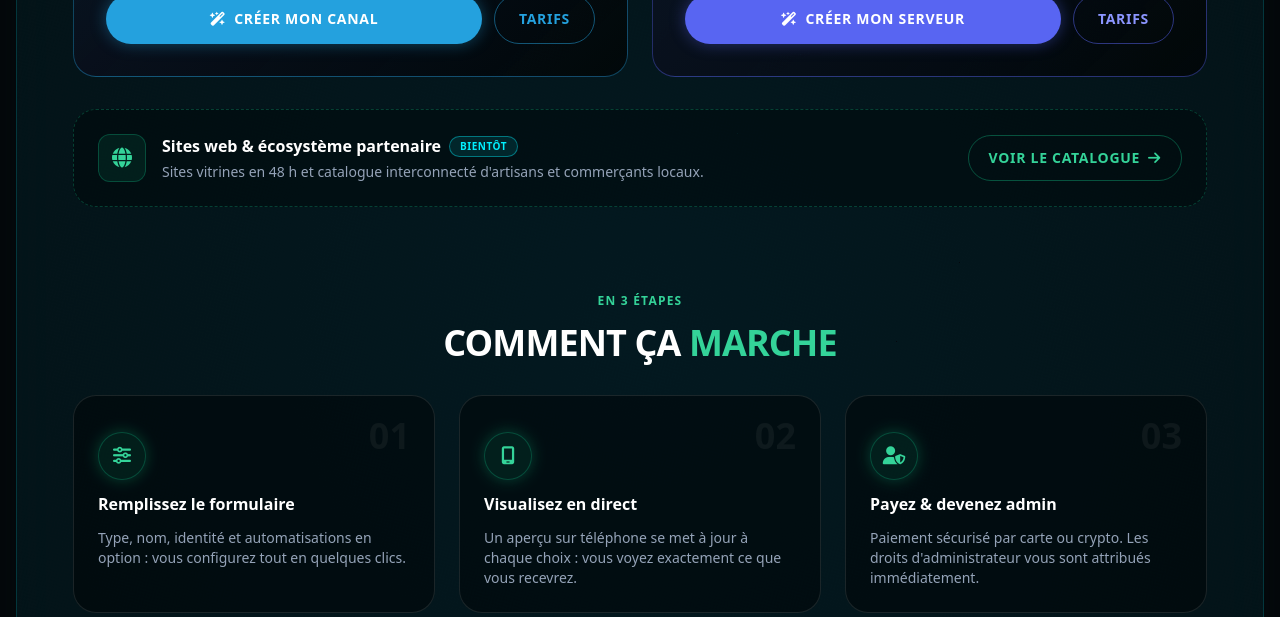
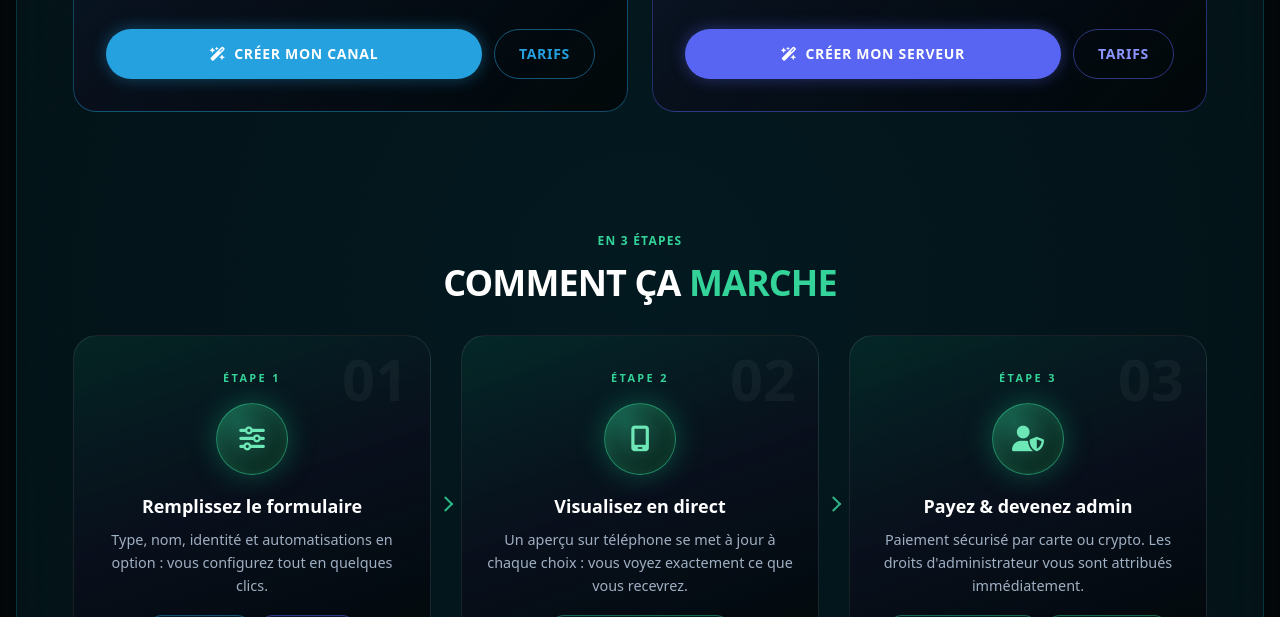
Before and after one commit to adambbk/devgram.github.io, a plain HTML site: page index.html in a window 1280 px wide. Shown: the part 1509-2126 px from the top of the page. Drawn offline with nearby package versions, Linux system fonts and the light colour scheme; animation ran at ten frames a second.

```diff
--- a/index.html
+++ b/index.html
@@ -56,6 +56,35 @@
 .why-cta{display:flex;flex-wrap:wrap;gap:12px 20px;align-items:center;justify-content:center;margin-top:30px;color:#9aa6b8;font-size:.92rem}
 .why-cta-btn{display:inline-flex;gap:8px;align-items:center;padding:13px 24px;border-radius:999px;background:linear-gradient(135deg,#10b981,#059669);color:#04130d;font-weight:800;font-size:.8rem;text-transform:uppercase;letter-spacing:.06em;text-decoration:none;box-shadow:0 0 18px rgba(16,185,129,.4);transition:transform .2s,box-shadow .2s}
 .why-cta-btn:hover{transform:translateY(-2px);box-shadow:0 0 26px rgba(16,185,129,.6)}
+
+/* Espace entre les grandes sections de l'accueil */
+#view-landing > * + *{margin-top:clamp(5rem,9vw,8.5rem)!important}
+/* Comment ça marche */
+.how-grid{list-style:none;margin:0;padding:0;display:grid;grid-template-columns:1fr;gap:26px}
+@media (min-width:768px){.how-grid{grid-template-columns:repeat(3,1fr);gap:30px}}
+.how-card{position:relative;padding:34px 24px 28px;border-radius:24px;text-align:center;
+  background:linear-gradient(160deg,rgba(16,185,129,.10),rgba(10,15,29,.84) 48%,rgba(0,0,0,.55));
+  border:1px solid rgba(255,255,255,.09);backdrop-filter:blur(6px);transition:transform .3s,border-color .3s,box-shadow .3s}
+.how-card:hover{transform:translateY(-7px);border-color:rgba(52,211,153,.55);box-shadow:0 18px 44px rgba(16,185,129,.16),0 0 0 1px rgba(52,211,153,.18)}
+.how-num{position:absolute;top:14px;right:22px;font-size:3.6rem;line-height:1;font-weight:900;color:rgba(255,255,255,.045)}
+.how-step{display:block;margin-bottom:16px;font-size:.68rem;font-weight:800;letter-spacing:.22em;text-transform:uppercase;color:#34d399}
+.how-ic{width:72px;height:72px;margin:0 auto 18px;border-radius:50%;display:grid;place-items:center;font-size:1.6rem;color:#6ee7b7;
+  background:radial-gradient(circle at 30% 25%,rgba(52,211,153,.38),rgba(6,24,18,.96));border:1px solid rgba(52,211,153,.55);
+  box-shadow:0 0 28px rgba(16,185,129,.35),inset 0 0 14px rgba(52,211,153,.2);transition:transform .3s}
+.how-card:hover .how-ic{transform:scale(1.08) rotate(-4deg)}
+.how-card h3{margin:0 0 8px;font-size:1.12rem;font-weight:800;color:#fff}
+.how-card p{margin:0;color:#9fb0c3;font-size:.9rem;line-height:1.6}
+.how-chips{display:flex;justify-content:center;flex-wrap:wrap;gap:8px;margin-top:18px}
+.how-chip{display:inline-flex;align-items:center;gap:6px;padding:5px 11px;border-radius:99px;font-size:.68rem;font-weight:700;letter-spacing:.05em;text-transform:uppercase;
+  color:#cbd5e1;background:rgba(255,255,255,.05);border:1px solid rgba(255,255,255,.12)}
+.how-chip.tg{color:#24A1DE;background:rgba(36,161,222,.10);border-color:rgba(36,161,222,.4)}
+.how-chip.dc{color:#8b95ff;background:rgba(88,101,242,.12);border-color:rgba(88,101,242,.45)}
+.how-chip.em{color:#34d399;background:rgba(16,185,129,.10);border-color:rgba(52,211,153,.4)}
+/* chevrons entre les cartes */
+.how-card:not(:last-child)::after{content:"";position:absolute;width:11px;height:11px;border-top:2px solid #34d399;border-right:2px solid #34d399;opacity:.85;
+  top:50%;right:-21px;transform:translateY(-50%) rotate(45deg)}
+@media (max-width:767px){.how-card:not(:last-child)::after{top:auto;bottom:-20px;right:50%;transform:translateX(50%) rotate(135deg)}}
+@media (prefers-reduced-motion:reduce){.how-card,.how-ic{transition:none}.how-card:hover{transform:none}}
 </style>
 </head>
 <body class="bg-[#05060a] text-white min-h-screen relative overflow-x-hidden flex flex-col justify-between">
@@ -310,25 +339,6 @@
               </div>
             </article>
           </div>
-
-          <!-- Prochainement : sites web -->
-          <div class="rounded-[23px] border border-dashed border-emerald-500/30 bg-black/30 p-5 sm:p-6 flex flex-col sm:flex-row sm:items-center justify-between gap-4">
-            <div class="flex items-start sm:items-center gap-4">
-              <div class="w-12 h-12 shrink-0 rounded-xl bg-emerald-500/10 border border-emerald-500/30 text-emerald-400 flex items-center justify-center text-xl">
-                <i class="fa-solid fa-globe"></i>
-              </div>
-              <div>
-                <div class="flex flex-wrap items-center gap-2">
-                  <h3 class="font-bold text-white">Sites web &amp; écosystème partenaire</h3>
-                  <span class="dl-soon">Bientôt</span>
-                </div>
-                <p class="text-xs sm:text-sm text-cyborg-text mt-1">Sites vitrines en 48 h et catalogue interconnecté d'artisans et commerçants locaux.</p>
-              </div>
-            </div>
-            <button onclick="switchView('catalogue')" class="shrink-0 px-5 py-3 rounded-full text-xs sm:text-sm font-bold uppercase tracking-wider border border-emerald-500/40 text-emerald-400 hover:bg-emerald-500/10 transition-all flex items-center justify-center gap-2">
-              Voir le catalogue <i class="fa-solid fa-arrow-right"></i>
-            </button>
-          </div>
         </div>
 
         <!-- COMMENT ÇA MARCHE -->
@@ -338,29 +348,54 @@
             <h2 class="text-2xl sm:text-4xl font-black uppercase tracking-tight text-white">Comment ça <span class="text-emerald-400">marche</span></h2>
           </div>
 
-          <div class="grid grid-cols-1 md:grid-cols-3 gap-4 sm:gap-6">
-            <div class="relative rounded-[23px] bg-black/40 border border-white/10 p-6 space-y-3 hover:border-emerald-500/40 transition-colors">
-              <span class="absolute top-5 right-6 text-4xl font-black text-white/5">01</span>
-              <div class="w-12 h-12 rounded-full bg-emerald-500/10 border border-emerald-500/30 flex items-center justify-center text-emerald-400 text-lg shadow-[0_0_15px_rgba(16,185,129,0.3)]"><i class="fa-solid fa-sliders"></i></div>
-              <h3 class="font-bold text-white">Remplissez le formulaire</h3>
-              <p class="text-xs sm:text-sm text-cyborg-text leading-relaxed">Type, nom, identité et automatisations en option : vous configurez tout en quelques clics.</p>
-            </div>
-            <div class="relative rounded-[23px] bg-black/40 border border-white/10 p-6 space-y-3 hover:border-emerald-500/40 transition-colors">
-              <span class="absolute top-5 right-6 text-4xl font-black text-white/5">02</span>
-              <div class="w-12 h-12 rounded-full bg-emerald-500/10 border border-emerald-500/30 flex items-center justify-center text-emerald-400 text-lg shadow-[0_0_15px_rgba(16,185,129,0.3)]"><i class="fa-solid fa-mobile-screen"></i></div>
-              <h3 class="font-bold text-white">Visualisez en direct</h3>
-              <p class="text-xs sm:text-sm text-cyborg-text leading-relaxed">Un aperçu sur téléphone se met à jour à chaque choix : vous voyez exactement ce que vous recevrez.</p>
-            </div>
-            <div class="relative rounded-[23px] bg-black/40 border border-white/10 p-6 space-y-3 hover:border-emerald-500/40 transition-colors">
-              <span class="absolute top-5 right-6 text-4xl font-black text-white/5">03</span>
-              <div class="w-12 h-12 rounded-full bg-emerald-500/10 border border-emerald-500/30 flex items-center justify-center text-emerald-400 text-lg shadow-[0_0_15px_rgba(16,185,129,0.3)]"><i class="fa-solid fa-user-shield"></i></div>
-              <h3 class="font-bold text-white">Payez &amp; devenez admin</h3>
-              <p class="text-xs sm:text-sm text-cyborg-text leading-relaxed">Paiement sécurisé par carte ou crypto. Les droits d'administrateur vous sont attribués immédiatement.</p>
-            </div>
+          <ol class="how-grid">
+            <li class="how-card">
+              <span class="how-num">01</span>
+              <span class="how-step">Étape 1</span>
+              <div class="how-ic"><i class="fa-solid fa-sliders"></i></div>
+              <h3>Remplissez le formulaire</h3>
+              <p>Type, nom, identité et automatisations en option : vous configurez tout en quelques clics.</p>
+              <div class="how-chips"><span class="how-chip tg"><i class="fa-brands fa-telegram"></i> Telegram</span><span class="how-chip dc"><i class="fa-brands fa-discord"></i> Discord</span></div>
+            </li>
+            <li class="how-card">
+              <span class="how-num">02</span>
+              <span class="how-step">Étape 2</span>
+              <div class="how-ic"><i class="fa-solid fa-mobile-screen"></i></div>
+              <h3>Visualisez en direct</h3>
+              <p>Un aperçu sur téléphone se met à jour à chaque choix : vous voyez exactement ce que vous recevrez.</p>
+              <div class="how-chips"><span class="how-chip em"><i class="fa-solid fa-eye"></i> Aperçu en temps réel</span></div>
+            </li>
+            <li class="how-card">
+              <span class="how-num">03</span>
+              <span class="how-step">Étape 3</span>
+              <div class="how-ic"><i class="fa-solid fa-user-shield"></i></div>
+              <h3>Payez &amp; devenez admin</h3>
+              <p>Paiement sécurisé par carte ou crypto. Les droits d'administrateur vous sont attribués immédiatement.</p>
+              <div class="how-chips"><span class="how-chip em"><i class="fa-solid fa-credit-card"></i> Carte ou crypto</span><span class="how-chip em"><i class="fa-solid fa-key"></i> Accès admin</span></div>
+            </li>
+          </ol>
+
+          <div class="why-cta">
+            <span>Pas sûr du bon réseau pour votre projet ?</span>
+            <a href="lancer-projet.html" class="why-cta-btn"><i class="fa-solid fa-wand-magic-sparkles"></i> Faire le test en 1 minute</a>
           </div>
         </div>
 
-        <!-- POURQUOI DEVLAB (comparatif) -->
+        <!-- APPEL FINAL -->
+        <div class="relative overflow-hidden rounded-[23px] border border-emerald-500/30 bg-gradient-to-br from-emerald-500/10 via-[#0a0f1d]/80 to-black/60 p-6 sm:p-10 text-center space-y-5">
+          <h2 class="text-2xl sm:text-4xl font-black uppercase tracking-tight text-white">Prêt à lancer votre <span class="text-emerald-400">communauté</span> ?</h2>
+          <p class="text-cyborg-text text-sm max-w-xl mx-auto">Votre audience est sur Telegram ou sur Discord ? Lancez-vous en quelques minutes.</p>
+          <div class="grid grid-cols-1 sm:flex sm:flex-row items-stretch justify-center gap-3 max-w-xl mx-auto">
+            <a href="devgram.html" class="flex-1 px-6 py-4 rounded-full font-bold bg-[#24A1DE] hover:bg-[#1d8fc7] text-white shadow-[0_0_18px_rgba(36,161,222,0.45)] transition-all uppercase tracking-wider text-xs sm:text-sm flex items-center justify-center gap-2.5">
+              <i class="fa-brands fa-telegram text-lg"></i> Telegram
+            </a>
+            <a href="devcord.html" class="flex-1 px-6 py-4 rounded-full font-bold bg-[#5865F2] hover:bg-[#4752d9] text-white shadow-[0_0_18px_rgba(88,101,242,0.45)] transition-all uppercase tracking-wider text-xs sm:text-sm flex items-center justify-center gap-2.5">
+              <i class="fa-brands fa-discord text-lg"></i> Discord
+            </a>
+          </div>
+        </div>
+
+<!-- POURQUOI DEVLAB (comparatif) -->
         <div class="w-full space-y-8">
           <div class="text-center space-y-3 max-w-2xl mx-auto">
             <h2 class="text-2xl sm:text-4xl font-black uppercase tracking-tight text-white">
@@ -422,50 +457,27 @@
             </div>
 
           </div>
-
-          <div class="why-cta">
-            <span>Pas sûr du bon réseau pour votre projet ?</span>
-            <a href="lancer-projet.html" class="why-cta-btn"><i class="fa-solid fa-wand-magic-sparkles"></i> Faire le test en 1 minute</a>
-          </div>
         </div>
 
-        <!-- 3 PILIERS -->
-        <div class="bg-black/30 backdrop-blur-md rounded-[23px] p-5 sm:p-8 border border-white/10 space-y-8">
-          <div class="text-center space-y-2">
-            <h2 class="text-2xl sm:text-3xl font-black uppercase text-white">Les 3 Piliers d'<span class="text-emerald-400">Excellence</span></h2>
-            <p class="text-cyborg-text text-xs sm:text-sm">Une approche méthodique pensée pour garantir des résultats concrets.</p>
-          </div>
-
-          <div class="grid grid-cols-1 md:grid-cols-3 gap-4 sm:gap-8">
-            <div class="text-center space-y-3 p-4 rounded-2xl bg-black/40 border border-white/5">
-              <div class="w-16 h-16 mx-auto rounded-full bg-emerald-500/10 border border-emerald-500/30 flex items-center justify-center text-emerald-400 text-2xl shadow-[0_0_15px_rgba(16,185,129,0.3)]"><i class="fa-solid fa-bolt"></i></div>
-              <h3 class="font-bold text-base text-white">1. Livraison Express High-Tech</h3>
-              <p class="text-xs text-cyborg-text leading-relaxed">Conception fluide adaptée aux mobiles, tablettes et ordinateurs avec temps de chargement optimisé.</p>
+        <!-- SITES WEB & ÉCOSYSTÈME (tout en bas) -->
+        <div>
+          <!-- Prochainement : sites web -->
+          <div class="rounded-[23px] border border-dashed border-emerald-500/30 bg-black/30 p-5 sm:p-6 flex flex-col sm:flex-row sm:items-center justify-between gap-4">
+            <div class="flex items-start sm:items-center gap-4">
+              <div class="w-12 h-12 shrink-0 rounded-xl bg-emerald-500/10 border border-emerald-500/30 text-emerald-400 flex items-center justify-center text-xl">
+                <i class="fa-solid fa-globe"></i>
+              </div>
+              <div>
+                <div class="flex flex-wrap items-center gap-2">
+                  <h3 class="font-bold text-white">Sites web &amp; écosystème partenaire</h3>
+                  <span class="dl-soon">Bientôt</span>
+                </div>
+                <p class="text-xs sm:text-sm text-cyborg-text mt-1">Sites vitrines en 48 h et catalogue interconnecté d'artisans et commerçants locaux.</p>
+              </div>
             </div>
-            <div class="text-center space-y-3 p-4 rounded-2xl bg-black/40 border border-white/5">
-              <div class="w-16 h-16 mx-auto rounded-full bg-emerald-500/10 border border-emerald-500/30 flex items-center justify-center text-emerald-400 text-2xl shadow-[0_0_15px_rgba(16,185,129,0.3)]"><i class="fa-solid fa-network-wired"></i></div>
-              <h3 class="font-bold text-base text-white">2. Écosystème Partenaire</h3>
-              <p class="text-xs text-cyborg-text leading-relaxed">Chaque membre bénéficie de visibilité dans notre catalogue interconnecté pour capter du trafic qualifié.</p>
-            </div>
-            <div class="text-center space-y-3 p-4 rounded-2xl bg-black/40 border border-white/5">
-              <div class="w-16 h-16 mx-auto rounded-full bg-emerald-500/10 border border-emerald-500/30 flex items-center justify-center text-emerald-400 text-2xl shadow-[0_0_15px_rgba(16,185,129,0.3)]"><i class="fa-solid fa-chart-line"></i></div>
-              <h3 class="font-bold text-base text-white">3. Suivi &amp; Statistiques</h3>
-              <p class="text-xs text-cyborg-text leading-relaxed">Un espace dédié pour suivre l'évolution de vos visites et optimiser vos actions de communication.</p>
-            </div>
-          </div>
-        </div>
-
-        <!-- APPEL FINAL -->
-        <div class="relative overflow-hidden rounded-[23px] border border-emerald-500/30 bg-gradient-to-br from-emerald-500/10 via-[#0a0f1d]/80 to-black/60 p-6 sm:p-10 text-center space-y-5">
-          <h2 class="text-2xl sm:text-4xl font-black uppercase tracking-tight text-white">Prêt à lancer votre <span class="text-emerald-400">communauté</span> ?</h2>
-          <p class="text-cyborg-text text-sm max-w-xl mx-auto">Votre audience est sur Telegram ou sur Discord ? Lancez-vous en quelques minutes.</p>
-          <div class="grid grid-cols-1 sm:flex sm:flex-row items-stretch justify-center gap-3 max-w-xl mx-auto">
-            <a href="devgram.html" class="flex-1 px-6 py-4 rounded-full font-bold bg-[#24A1DE] hover:bg-[#1d8fc7] text-white shadow-[0_0_18px_rgba(36,161,222,0.45)] transition-all uppercase tracking-wider text-xs sm:text-sm flex items-center justify-center gap-2.5">
-              <i class="fa-brands fa-telegram text-lg"></i> Telegram
-            </a>
-            <a href="devcord.html" class="flex-1 px-6 py-4 rounded-full font-bold bg-[#5865F2] hover:bg-[#4752d9] text-white shadow-[0_0_18px_rgba(88,101,242,0.45)] transition-all uppercase tracking-wider text-xs sm:text-sm flex items-center justify-center gap-2.5">
-              <i class="fa-brands fa-discord text-lg"></i> Discord
-            </a>
+            <button onclick="switchView('catalogue')" class="shrink-0 px-5 py-3 rounded-full text-xs sm:text-sm font-bold uppercase tracking-wider border border-emerald-500/40 text-emerald-400 hover:bg-emerald-500/10 transition-all flex items-center justify-center gap-2">
+              Voir le catalogue <i class="fa-solid fa-arrow-right"></i>
+            </button>
           </div>
         </div>
 
```
